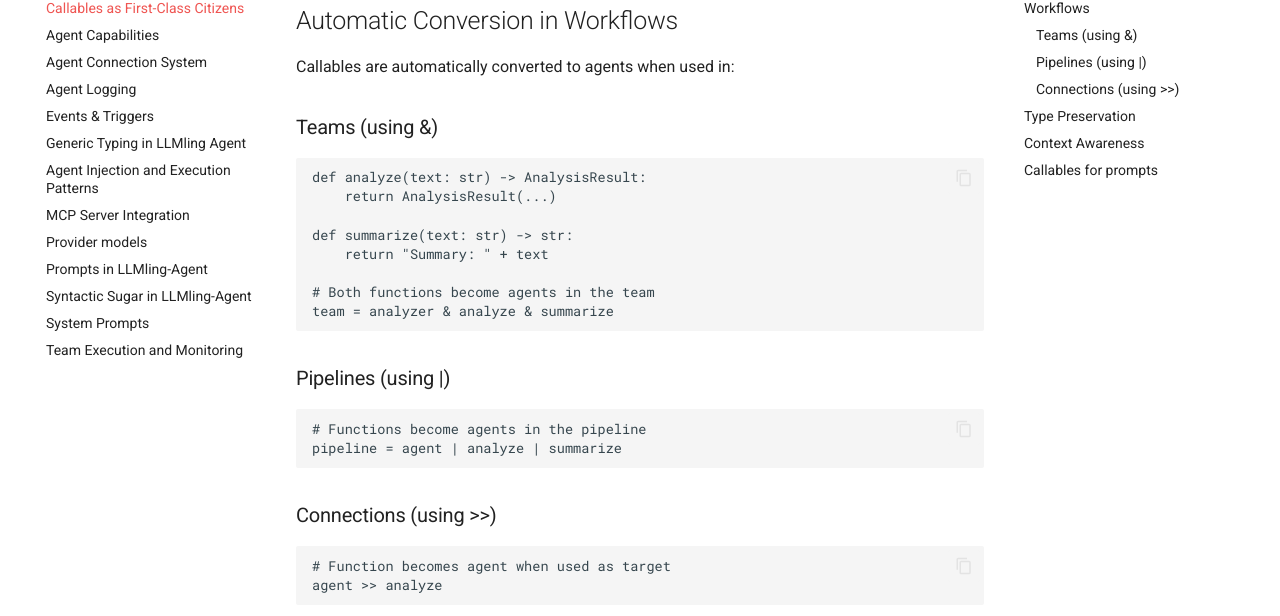
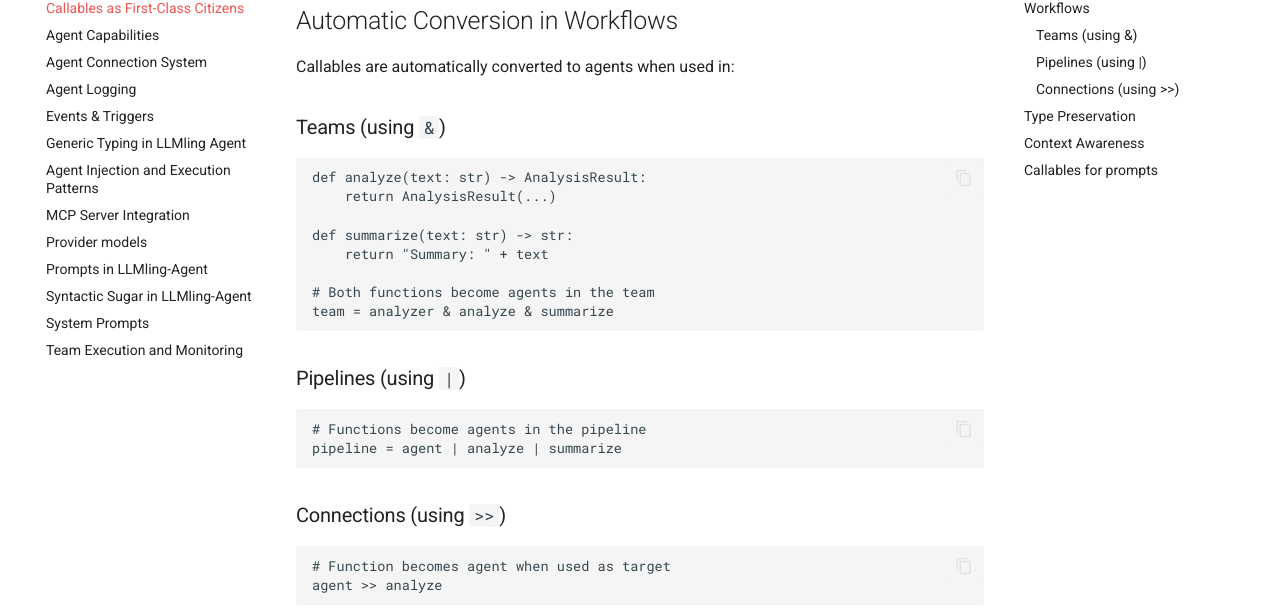
Before and after one commit to uk0/llmling-agent, an MkDocs documentation site: the page built from docs/advanced/callables.md, in a window 1280 px wide and 900 px high, scrolled down 559 px. Shown: the part 145-761 px from the top of the window. Built offline with MkDocs 1.6.1 and Material for MkDocs 9.7.7, drawn with Linux system fonts in a browser that asks for light colours; comment, search, counter and statistics services are not loaded.

Commit message:
chore: docs

````diff
--- a/docs/advanced/callables.md
+++ b/docs/advanced/callables.md
@@ -24,7 +24,7 @@ agent = StructuredAgent(analyze, result_type=AnalysisResult)
 
 Callables are automatically converted to agents when used in:
 
-### Teams (using &)
+### Teams (using `&`)
 ```python
 def analyze(text: str) -> AnalysisResult:
     return AnalysisResult(...)
@@ -36,13 +36,13 @@ def summarize(text: str) -> str:
 team = analyzer & analyze & summarize
 ```
 
-### Pipelines (using |)
+### Pipelines (using `|`)
 ```python
 # Functions become agents in the pipeline
 pipeline = agent | analyze | summarize
 ```
 
-### Connections (using >>)
+### Connections (using `>>`)
 ```python
 # Function becomes agent when used as target
 agent >> analyze
````
Also changed, not shown: 1 other file.
